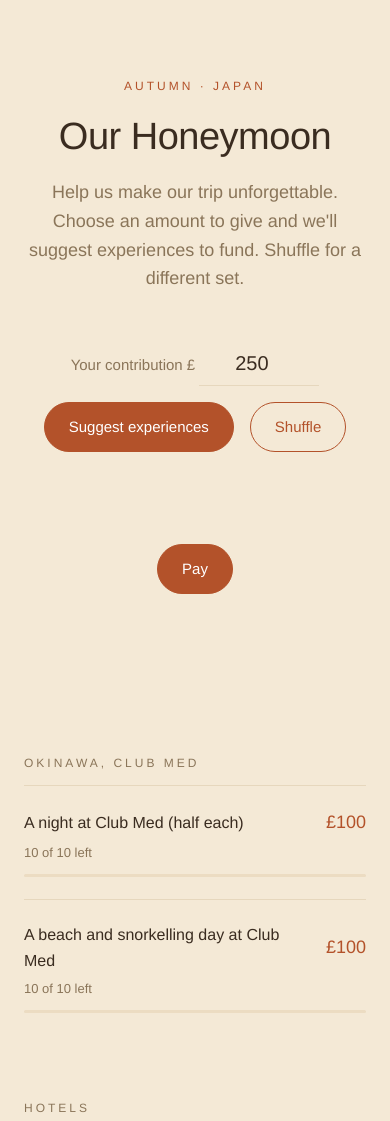
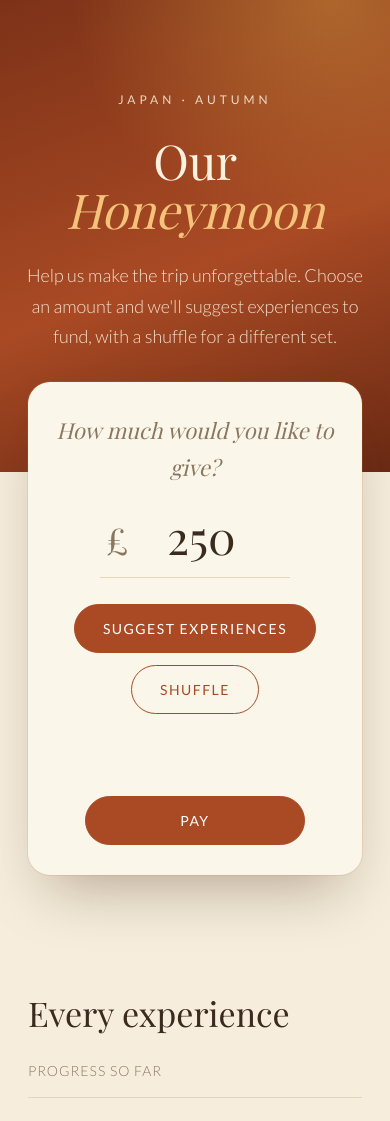
Before and after one commit to maddieprole-coder/Honeymoon-Funds, a plain HTML site: page index.html in a window 390 px wide. Shown: the top 1121 px of the page. Drawn offline with nearby package versions, Linux system fonts and the light colour scheme; a web font is replaced by a local one.

Commit message:
Update index.html

```diff
--- a/index.html
+++ b/index.html
@@ -4,181 +4,278 @@
 <meta charset="UTF-8">
 <meta name="viewport" content="width=device-width, initial-scale=1">
 <title>Our Honeymoon</title>
+<link rel="preconnect" href="https://fonts.googleapis.com">
+<link rel="preconnect" href="https://fonts.gstatic.com" crossorigin>
+<link href="https://fonts.googleapis.com/css2?family=Playfair+Display:ital,wght@0,400;0,500;1,400&family=Lato:wght@300;400;700&display=swap" rel="stylesheet">
 <style>
   :root {
-    --bg: #f4e9d6;
-    --card: #fbf4e6;
-    --ink: #3a2c20;
-    --muted: #8a7559;
-    --line: #e6d7bd;
-    --accent: #b3522a;
-    --ochre: #d59a3e;
-    --soft: #ecdcc2;
+    --cream: #f6eddc;
+    --paper: #fbf6ea;
+    --ink: #3b2b1f;
+    --muted: #8b7760;
+    --line: #e4d6bb;
+    --ember: #a94a24;
+    --ember-deep: #7d3218;
+    --gold: #c98a3a;
+    --serif: 'Playfair Display', Georgia, serif;
+    --sans: 'Lato', 'Helvetica Neue', Arial, sans-serif;
   }
 
   * { box-sizing: border-box; }
 
   body {
     margin: 0;
-    padding: 0 24px 120px;
-    background: var(--bg);
+    background: var(--cream);
     color: var(--ink);
-    font-family: "Helvetica Neue", Helvetica, Arial, sans-serif;
+    font-family: var(--sans);
+    font-weight: 300;
     font-size: 16px;
-    line-height: 1.6;
+    line-height: 1.7;
     -webkit-font-smoothing: antialiased;
   }
 
-  .wrap { max-width: 1040px; margin: 0 auto; }
+  .wrap { max-width: 1080px; margin: 0 auto; padding: 0 28px; }
 
-  /* Header */
-  header { text-align: center; padding: 120px 0 72px; }
+  /* Hero */
+  .hero {
+    position: relative;
+    overflow: hidden;
+    background:
+      radial-gradient(120% 90% at 85% 0%, rgba(201,138,58,.55) 0%, transparent 55%),
+      linear-gradient(160deg, var(--ember-deep) 0%, var(--ember) 55%, #6b2a14 100%);
+    color: #fbf1df;
+    text-align: center;
+    padding: 130px 28px 150px;
+  }
+  .hero::after {
+    content: "";
+    position: absolute;
+    left: 50%; bottom: -1px;
+    width: 1px; height: 80px;
+    background: linear-gradient(to bottom, rgba(251,241,223,.7), transparent);
+  }
   .eyebrow {
-    display: inline-block;
     font-size: 12px;
-    letter-spacing: 3px;
+    letter-spacing: 4px;
     text-transform: uppercase;
-    color: var(--accent);
-    margin-bottom: 20px;
+    opacity: .85;
+    margin-bottom: 26px;
+    font-weight: 400;
   }
-  h1 {
-    margin: 0 0 20px;
-    font-weight: 300;
-    font-size: 52px;
+  .hero h1 {
+    font-family: var(--serif);
+    font-weight: 400;
+    font-size: clamp(48px, 8vw, 84px);
+    line-height: 1.02;
+    margin: 0 0 26px;
     letter-spacing: -0.5px;
-    line-height: 1.1;
   }
-  .intro {
+  .hero h1 em { font-style: italic; color: #f4c27a; }
+  .hero .intro {
+    max-width: 520px;
     margin: 0 auto;
-    max-width: 520px;
-    color: var(--muted);
-    font-weight: 300;
     font-size: 18px;
+    opacity: .9;
   }
 
-  /* Controls */
-  .controls {
-    display: flex;
-    flex-wrap: wrap;
-    align-items: center;
+  /* Contribution panel, lifted over the hero */
+  .panel-wrap { margin-top: -90px; position: relative; z-index: 1; }
+  .panel {
+    background: var(--paper);
+    border-radius: 22px;
+    padding: 40px 36px;
+    box-shadow: 0 30px 60px -20px rgba(60,30,10,.35), 0 0 0 1px rgba(201,138,58,.15);
+    text-align: center;
+  }
+  .panel .question {
+    font-family: var(--serif);
+    font-style: italic;
+    font-size: 22px;
+    color: var(--muted);
+    margin: 0 0 18px;
+  }
+  .amount-field {
+    display: inline-flex;
+    align-items: baseline;
     justify-content: center;
-    gap: 16px;
+    gap: 6px;
+    border-bottom: 1px solid var(--line);
+    padding: 0 6px 6px;
+    margin-bottom: 26px;
   }
-  label { color: var(--muted); font-size: 15px; }
+  .amount-field .pound { font-family: var(--serif); font-size: 36px; color: var(--muted); }
   input {
-    font: inherit;
-    font-size: 20px;
-    width: 120px;
-    padding: 6px 4px;
+    font-family: var(--serif);
+    font-size: 56px;
+    width: 180px;
+    border: none;
+    background: transparent;
+    color: var(--ink);
     text-align: center;
-    color: var(--ink);
-    background: transparent;
-    border: none;
-    border-bottom: 1px solid var(--line);
-    border-radius: 0;
-    transition: border-color .3s;
+    padding: 0;
   }
-  input:focus { outline: none; border-bottom-color: var(--accent); }
+  input:focus { outline: none; }
+  .amount-field:focus-within { border-bottom-color: var(--ember); }
 
+  .actions { display: flex; flex-wrap: wrap; justify-content: center; gap: 12px; }
   button {
-    font: inherit;
-    font-size: 15px;
-    padding: 12px 24px;
+    font-family: var(--sans);
+    font-size: 14px;
+    font-weight: 400;
+    letter-spacing: 1.5px;
+    text-transform: uppercase;
+    padding: 15px 28px;
     border-radius: 999px;
-    border: 1px solid var(--accent);
-    background: var(--accent);
+    border: 1px solid var(--ember);
+    background: var(--ember);
     color: #fff;
     cursor: pointer;
-    transition: background .2s, color .2s, transform .2s;
+    transition: background .25s, color .25s, border-color .25s, transform .25s;
   }
-  button:hover { transform: translateY(-1px); }
-  button.secondary { background: transparent; color: var(--accent); }
-  button.secondary:hover { background: var(--soft); }
+  button:hover { background: var(--ember-deep); border-color: var(--ember-deep); transform: translateY(-1px); }
+  button.ghost { background: transparent; color: var(--ember); }
+  button.ghost:hover { background: var(--ember); color: #fff; }
 
-  /* Summary */
-  .summary { text-align: center; margin: 48px 0 0; }
+  .summary { text-align: center; margin: 44px 0 0; }
   .total {
-    font-size: 28px;
-    font-weight: 300;
+    font-family: var(--serif);
+    font-size: 30px;
     color: var(--ink);
   }
-  .total span { color: var(--accent); }
-  .msg { min-height: 1.6em; color: var(--accent); font-size: 15px; margin: 8px 0 20px; }
+  .total span { color: var(--ember); font-style: italic; }
+  .msg { min-height: 1.6em; color: var(--ember); font-size: 15px; margin: 8px 0 14px; }
+  .pay-btn { min-width: 220px; }
+
+  /* Section headings */
+  .section-head {
+    display: flex;
+    align-items: baseline;
+    justify-content: space-between;
+    gap: 16px;
+    margin: 110px 0 36px;
+    border-bottom: 1px solid var(--line);
+    padding-bottom: 14px;
+  }
+  .section-head h2 {
+    font-family: var(--serif);
+    font-weight: 400;
+    font-size: 34px;
+    margin: 0;
+  }
+  .section-head p { margin: 0; color: var(--muted); font-size: 14px; letter-spacing: 1px; text-transform: uppercase; }
 
   /* Suggested cards */
   .grid {
     display: grid;
-    grid-template-columns: repeat(auto-fill, minmax(230px, 1fr));
-    gap: 28px;
-    margin-top: 40px;
+    grid-template-columns: repeat(auto-fill, minmax(240px, 1fr));
+    gap: 24px;
   }
   .card {
-    background: var(--card);
-    border-radius: 20px;
-    padding: 24px;
-    box-shadow: 0 12px 36px rgba(110, 75, 35, .10);
+    background: var(--paper);
+    border-radius: 18px;
+    overflow: hidden;
+    box-shadow: 0 14px 34px -18px rgba(70,40,15,.35);
+    transition: transform .3s, box-shadow .3s;
+    animation: fade-up .6s ease both;
   }
-  .card img { width: 100%; border-radius: 12px; margin-bottom: 18px; }
-  .card strong { display: block; font-weight: 500; font-size: 16px; line-height: 1.4; }
-  .card .price { display: block; color: var(--accent); font-size: 22px; font-weight: 300; margin-top: 10px; }
-  .card small { display: block; color: var(--muted); margin-top: 6px; font-size: 13px; }
+  .card:hover { transform: translateY(-4px); box-shadow: 0 22px 44px -18px rgba(70,40,15,.45); }
+  .thumb {
+    height: 150px;
+    background: linear-gradient(150deg, #e9c899 0%, #c98a3a 45%, #a94a24 100%);
+  }
+  .card img { width: 100%; height: 150px; object-fit: cover; display: block; }
+  .card .body { padding: 20px 22px 22px; }
+  .card strong { display: block; font-family: var(--serif); font-weight: 400; font-size: 19px; line-height: 1.35; }
+  .card .price { display: block; font-family: var(--serif); font-style: italic; color: var(--ember); font-size: 26px; margin-top: 10px; }
+  .card small { display: block; color: var(--muted); margin-top: 6px; font-size: 12px; letter-spacing: 1px; text-transform: uppercase; }
+  @keyframes fade-up {
+    from { opacity: 0; transform: translateY(14px); }
+    to   { opacity: 1; transform: translateY(0); }
+  }
 
-  /* Progress */
-  .progress { margin-top: 120px; }
-  .cat { margin-top: 64px; }
-  .cat:first-child { margin-top: 0; }
+  /* Progress list */
+  .cat { margin-top: 56px; }
   .cat h3 {
-    margin: 0 0 12px;
-    font-weight: 500;
+    font-weight: 400;
     font-size: 12px;
     letter-spacing: 3px;
     text-transform: uppercase;
-    color: var(--muted);
+    color: var(--gold);
+    margin: 0 0 6px;
   }
   .row {
     display: grid;
     grid-template-columns: 1fr auto;
-    align-items: center;
-    gap: 6px 24px;
-    padding: 22px 0;
-    border-top: 1px solid var(--line);
+    align-items: baseline;
+    gap: 4px 28px;
+    padding: 20px 0;
+    border-bottom: 1px solid var(--line);
   }
-  .row strong { font-weight: 400; font-size: 16px; }
-  .row .price { color: var(--accent); font-weight: 300; font-size: 18px; }
-  .row small { grid-column: 1 / -1; color: var(--muted); font-size: 13px; }
-  .bar { grid-column: 1 / -1; height: 3px; background: var(--soft); border-radius: 3px; overflow: hidden; margin-top: 4px; }
-  .bar span { display: block; height: 100%; background: linear-gradient(90deg, var(--ochre), var(--accent)); border-radius: 3px; transition: width .5s ease; }
+  .row strong { font-family: var(--serif); font-weight: 400; font-size: 19px; }
+  .row .price { font-family: var(--serif); font-style: italic; font-size: 20px; color: var(--ember); }
+  .row small { grid-column: 1 / -1; color: var(--muted); font-size: 12px; letter-spacing: 1px; text-transform: uppercase; }
+  .bar { grid-column: 1 / -1; height: 2px; background: var(--line); margin-top: 8px; }
+  .bar span { display: block; height: 100%; background: var(--ember); transition: width .6s ease; }
+
+  footer {
+    text-align: center;
+    color: var(--muted);
+    font-family: var(--serif);
+    font-style: italic;
+    padding: 110px 0 60px;
+  }
 
   @media (max-width: 600px) {
-    h1 { font-size: 38px; }
-    header { padding: 72px 0 48px; }
+    .hero { padding: 90px 22px 120px; }
+    .panel { padding: 30px 22px; }
+    input { font-size: 46px; width: 150px; }
+    .section-head { flex-direction: column; align-items: flex-start; }
   }
+  @media (prefers-reduced-motion: reduce) { * { animation: none !important; transition: none !important; } }
 </style>
 </head>
 <body>
+
+<header class="hero">
+  <div class="eyebrow">Japan &middot; Autumn</div>
+  <h1>Our <em>Honeymoon</em></h1>
+  <p class="intro">Help us make the trip unforgettable. Choose an amount and we'll suggest experiences to fund, with a shuffle for a different set.</p>
+</header>
+
 <div class="wrap">
 
-<header>
-  <div class="eyebrow">Autumn · Japan</div>
-  <h1>Our Honeymoon</h1>
-  <p class="intro">Help us make our trip unforgettable. Choose an amount to give and we'll suggest experiences to fund. Shuffle for a different set.</p>
-</header>
-
-<div class="controls">
-  <label>Your contribution £ <input id="amount" type="number" min="10" step="1" value="250"></label>
+  <div class="panel-wrap">
+    <div class="panel">
+      <p class="question">How much would you like to give?</p>
+      <div class="amount-field">
+        <span class="pound">&pound;</span>
+        <input id="amount" type="number" min="10" step="1" value="250" aria-label="Contribution amount">
+      </div>
+      <div class="actions">
         <button id="suggest">Suggest experiences</button>
-  <button class="secondary" id="shuffle">Shuffle</button>
+        <button class="ghost" id="shuffle">Shuffle</button>
       </div>
-
       <div class="summary">
         <div class="total" id="total"></div>
         <div class="msg" id="msg"></div>
-  <button id="pay">Pay</button>
+        <button class="pay-btn" id="pay">Pay</button>
+      </div>
+    </div>
   </div>
 
+  <div class="section-head" id="picks-head" style="display:none">
+    <h2>Your selection</h2>
+    <p>Funded by you</p>
+  </div>
   <div class="grid" id="picks"></div>
 
-<section class="progress" id="categories"></section>
+  <div class="section-head">
+    <h2>Every experience</h2>
+    <p>Progress so far</p>
+  </div>
+  <section id="categories"></section>
+
+  <footer>With love, from us both.</footer>
 
 </div>
 
@@ -266,6 +363,7 @@ let current = null;
 function render() {
   const grid = $("picks");
   grid.innerHTML = "";
+  $("picks-head").style.display = current ? "flex" : "none";
   if (!current) { $("total").textContent = ""; return; }
 
   const groups = new Map();
@@ -273,16 +371,24 @@ function render() {
     if (!groups.has(u.exp)) groups.set(u.exp, []);
     groups.get(u.exp).push(u);
   }
+  let delay = 0;
   for (const [exp, us] of groups) {
     const e = EXPERIENCES[exp];
     const card = document.createElement("div");
     card.className = "card";
+    card.style.animationDelay = (delay++ * 60) + "ms";
     if (e.image) {
       const img = document.createElement("img");
       img.src = e.image;
       img.alt = e.name;
       card.appendChild(img);
+    } else {
+      const thumb = document.createElement("div");
+      thumb.className = "thumb";
+      card.appendChild(thumb);
     }
+    const body = document.createElement("div");
+    body.className = "body";
     const title = document.createElement("strong");
     title.textContent = e.name + (us.length > 1 ? " ×" + us.length : "");
     const price = document.createElement("span");
@@ -290,7 +396,8 @@ function render() {
     price.textContent = money(us.length * e.price);
     const cat = document.createElement("small");
     cat.textContent = e.category;
-    card.append(title, price, cat);
+    body.append(title, price, cat);
+    card.appendChild(body);
     grid.appendChild(card);
   }
   const totalEl = $("total");
```
Lines whose indentation alone changed are shown as unchanged.
